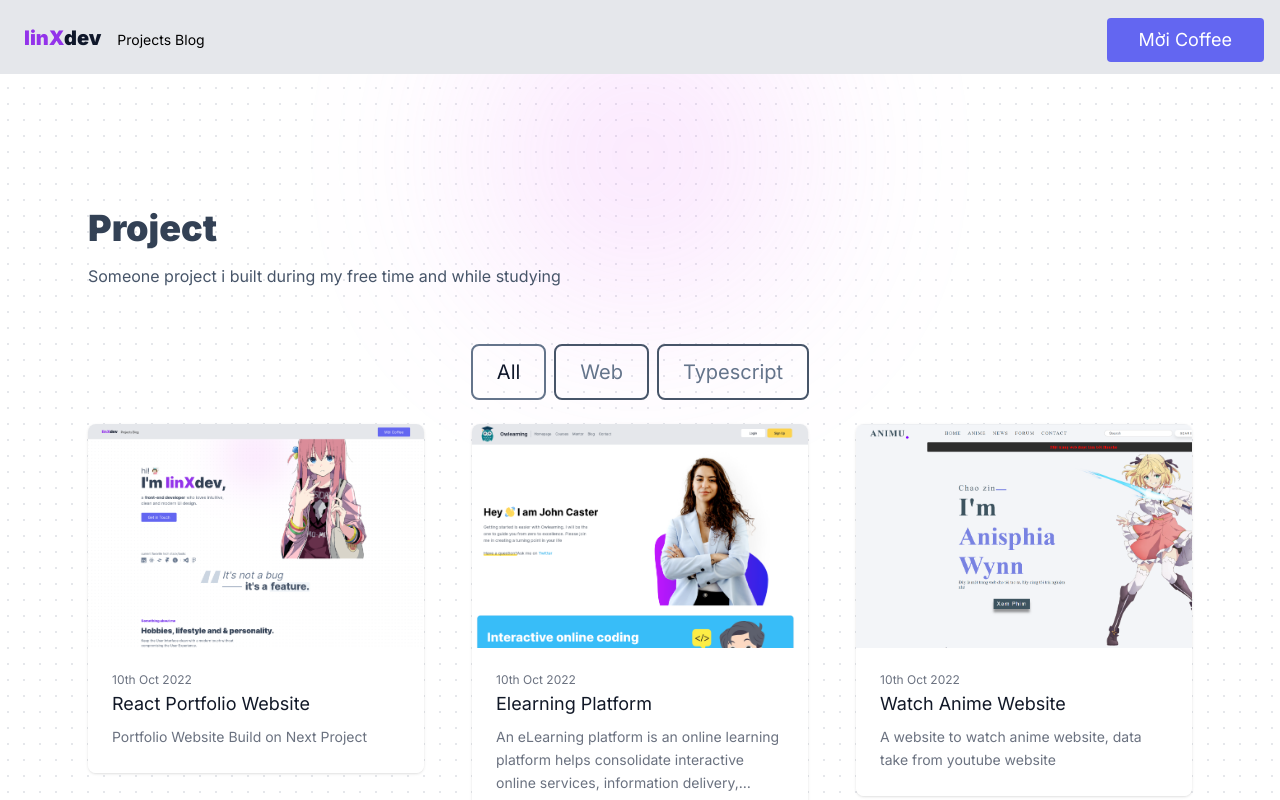
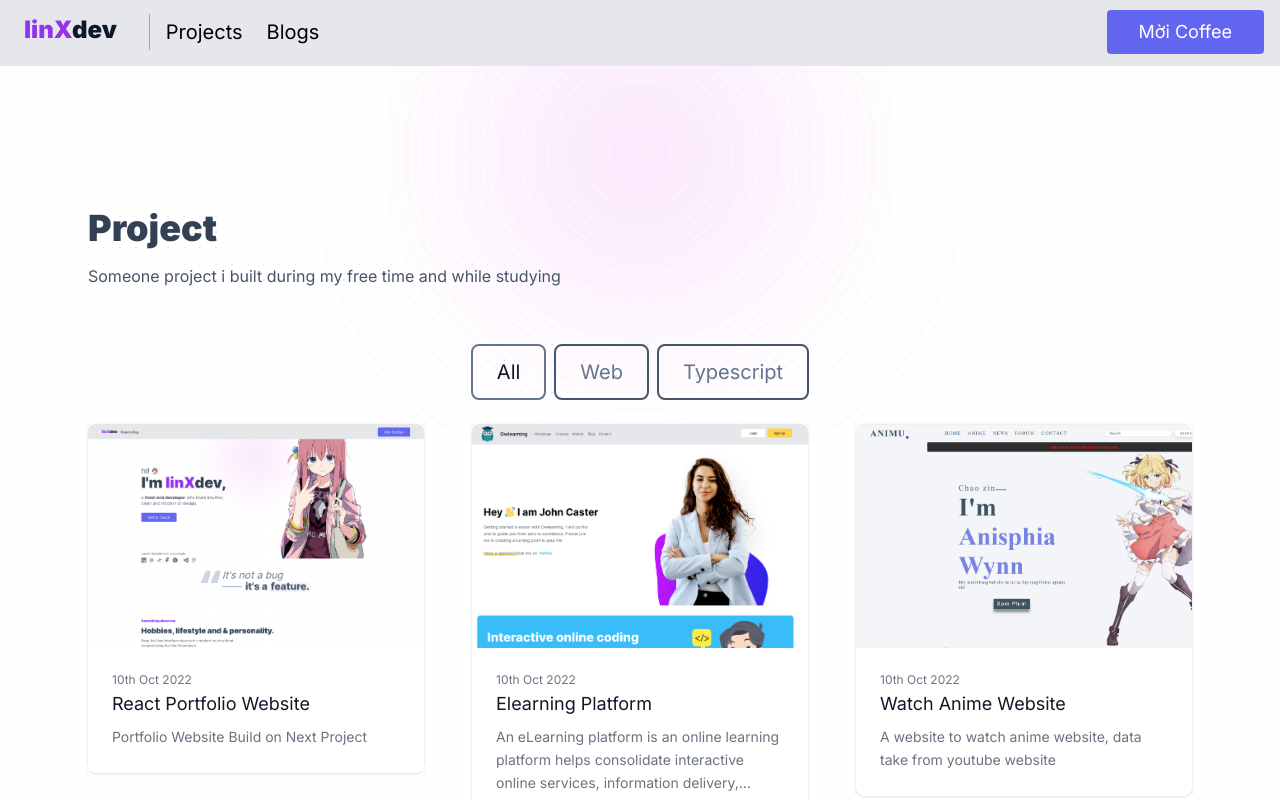
Before and after one commit to ndt2804/portfolio_web_nextjs, a Next.js app: page /projects in a window 1280 px wide. Shown: the top 800 px of the page. Built offline with nearby package versions, Linux system fonts and the light colour scheme.

Commit message:
fix: change font header and change image post

```diff
--- a/app/blogs/page.tsx
+++ b/app/blogs/page.tsx
@@ -4,6 +4,7 @@ interface Post {
   title: string;
   slug: string;
   author: string;
+  feature_image: string;
   Tag: string[];
 }
 export default async function Home() {
@@ -35,7 +36,7 @@ export default async function Home() {
               <a href={`/blogs/${post.slug}`}>
                 <img
                   alt=""
-                  src="https://images.unsplash.com/photo-1524758631624-e2822e304c36?ixlib=rb-1.2.1&ixid=MnwxMjA3fDF8MHxwaG90by1wYWdlfHx8fGVufDB8fHx8&auto=format&fit=crop&w=2070&q=80"
+                  src={post.feature_image}
                   className="h-56 w-full object-cover"
                 />
 
--- a/app/layout.tsx
+++ b/app/layout.tsx
@@ -6,8 +6,8 @@ import Footer from "@/components/footer";
 const inter = Inter({ subsets: ["latin"] });
 
 export const metadata: Metadata = {
-  title: "Create Next App",
-  description: "Generated by create next app",
+  title: "linXdev | Nguyen Duy Tan",
+  description: "Portfolio web built by Nguyen Duy Tan",
 };
 
 export default function RootLayout({
--- a/components/about.tsx
+++ b/components/about.tsx
@@ -31,7 +31,7 @@ const About = () => {
               <button
                 onClick={() => handleSelect("Tab1")}
                 type="button"
-                className="flex flex-1 items-center gap-4 rounded-2xl border-2 bg-white px-4 py-4 text-left dark:bg-slate-900 focus-within:text-violet-600  focus:border-violet-400 border-divider-light  dark:border-divider-dark"
+                className="flex flex-1 items-center gap-4 rounded-2xl border-2 bg-white px-4 py-4 text-left dark:bg-slate-900 focus-within:text-violet-600  focus:border-violet-400 hover:text-violet-400 hover:border-violet-400 border-divider-light  dark:border-divider-dark"
               >
                 <span className="hidden w-24 shrink-0 justify-center text-center text-7xl font-black xl:flex dark:text-slate-600">
                   1
@@ -46,7 +46,7 @@ const About = () => {
               <button
                 onClick={() => handleSelect("Tab2")}
                 type="button"
-                className="flex flex-1 items-center gap-4 rounded-2xl border-2 bg-white px-4 py-4 text-left dark:bg-slate-900 focus-within:text-violet-600  focus:border-violet-400  border-divider-light  dark:border-divider-dark"
+                className="flex flex-1 items-center gap-4 rounded-2xl border-2 bg-white px-4 py-4 text-left dark:bg-slate-900 focus-within:text-violet-600  focus:border-violet-400 hover:text-violet-400 hover:border-violet-400   border-divider-light  dark:border-divider-dark"
               >
                 <span className="hidden w-24 shrink-0 justify-center text-center text-7xl font-black xl:flex  dark:text-slate-600">
                   2
@@ -56,14 +56,14 @@ const About = () => {
                     Techology
                   </span>
                   <span className="mt-1 block text-sm text-slate-600 dark:text-slate-400">
-                    Positioning and adding spacing between elements.
+                    Someone tech i use in projects like
                   </span>
                 </span>
               </button>
               <button
                 onClick={() => handleSelect("Tab3")}
                 type="button"
-                className="flex flex-1 items-center gap-4 rounded-2xl border-2 bg-white px-4 py-4 text-left dark:bg-slate-900 focus-within:text-violet-600  focus:border-violet-400  border-divider-light  dark:border-divider-dark"
+                className="flex flex-1 items-center gap-4 rounded-2xl border-2 bg-white px-4 py-4 text-left dark:bg-slate-900 focus-within:text-violet-600  focus:border-violet-400 hover:text-violet-400 hover:border-violet-400  border-divider-light  dark:border-divider-dark"
               >
                 <span className="hidden w-24 shrink-0 justify-center text-center text-7xl font-black xl:flex  dark:text-slate-600">
                   3
@@ -73,14 +73,14 @@ const About = () => {
                     Lifestyle
                   </span>
                   <span className="mt-1 block text-sm text-slate-600 dark:text-slate-400">
-                    Choosing a color scheme with sufficient contrast.
+                    lifestyle for developers
                   </span>
                 </span>
               </button>
               <button
                 onClick={() => handleSelect("Tab4")}
                 type="button"
-                className="flex flex-1 items-center gap-4 rounded-2xl border-2 bg-white px-4 py-4 text-left dark:bg-slate-900 focus-within:text-violet-600  focus:border-violet-400  border-divider-light  dark:border-divider-dark"
+                className="flex flex-1 items-center gap-4 rounded-2xl border-2 bg-white px-4 py-4 text-left dark:bg-slate-900 focus-within:text-violet-600  focus:border-violet-400 hover:text-violet-400 hover:border-violet-400  border-divider-light  dark:border-divider-dark"
               >
                 <span className="hidden w-24 shrink-0 justify-center text-center text-7xl font-black xl:flex  dark:text-slate-400">
                   4
--- a/components/contact.tsx
+++ b/components/contact.tsx
@@ -67,11 +67,9 @@ const Contact = () => {
                 </button>
               </div>
               <div className="p-2 w-full pt-8 mt-8 border-t border-gray-200 text-center">
-                <a className="text-indigo-500">example@email.com</a>
+                <a className="text-indigo-500">nduytan.dev@email.com</a>
                 <p className="leading-normal my-5">
-                  49 Smith St.
-                  <br />
-                  Saint Cloud, MN 56301
+                  Ho Chi Minh City, Viet Nam
                 </p>
                 <span className="inline-flex">
                   <a className="text-gray-500">
--- a/components/header.tsx
+++ b/components/header.tsx
@@ -2,8 +2,6 @@ const Header = () => {
   return (
     <>
       <header className="fixed top-0 right-0 left-0 z-[1000] fm:absolute body-font bg-gray-200 border-b-2 ">
-        <div className="fixed inset-0 h-16 fm:hidden"></div>
-        <div className="h-2"></div>
         <div className="container mx-auto relative z-50 flex h-16 items-center justify-between px-2 text-sm md:px-4 ">
           <nav className="flex md:gap-2">
             <a
@@ -12,7 +10,7 @@ const Header = () => {
               href="/"
             >
               <div className="flex items-center gap-1.5 font-[1000] leading-none">
-                <div className="-mt-1 hidden text-xl sm:block">
+                <div className="-mt-1 hidden text-2xl sm:block">
                   <span className="text-slate-900 dark:text-slate-200">
                     <strong className="text-purple-600 dark:text-purple-500">
                       linX
@@ -22,20 +20,21 @@ const Header = () => {
                 </div>
               </div>
             </a>
-            <ul className="flex items-center md:gap-1">
-              <li>
+            <nav className="md:mr-auto md:ml-4 md:py-1 md:pl-4 md:border-l md:border-gray-400	flex flex-wrap items-center text-base justify-center">
+              <ul className="flex items-center md:gap-1 ">
+                <li className="mr-5 decoration-cyan-500 line-clamp-4 text-xl decoration-[.2rem] underline-offset-[.2rem] hover:underline">
                   <a className="nav-link" href="/projects">
                     Projects
                   </a>
                 </li>
-              <li>
+                <li className="mr-5  decoration-cyan-400 line-clamp-4 text-xl decoration-[.2rem] underline-offset-[.2rem] hover:underline">
                   <a className="nav-link" href="/blogs">
-                  Blog
+                    Blogs
                   </a>
                 </li>
               </ul>
             </nav>
-
+          </nav>
           <button className="hover:shadow-lg text-white bg-indigo-500 border-0 py-2 px-8 focus:outline-none hover:bg-indigo-600 rounded text-lg ">
             Mời Coffee
           </button>
```
Lines whose indentation alone changed are shown as unchanged.
